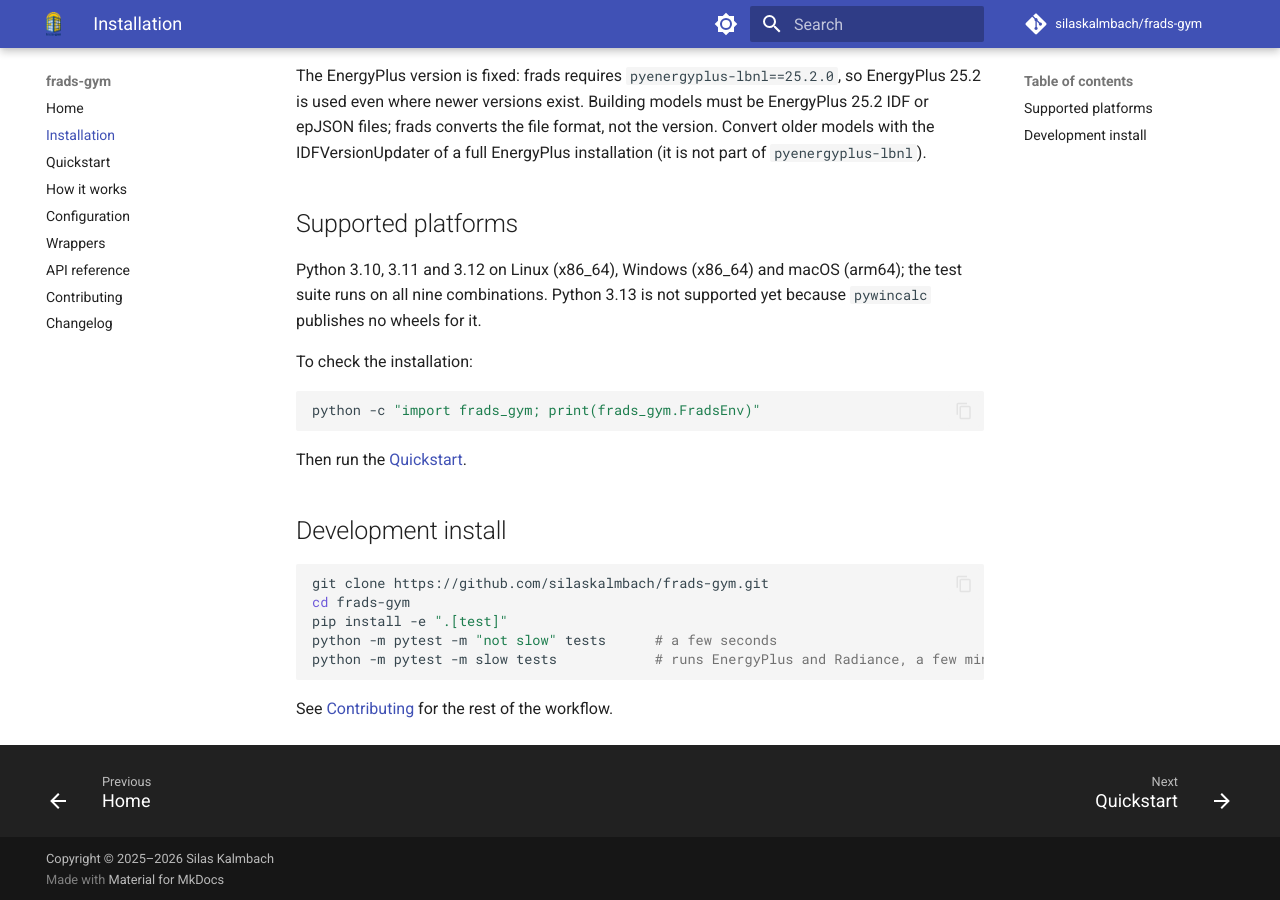
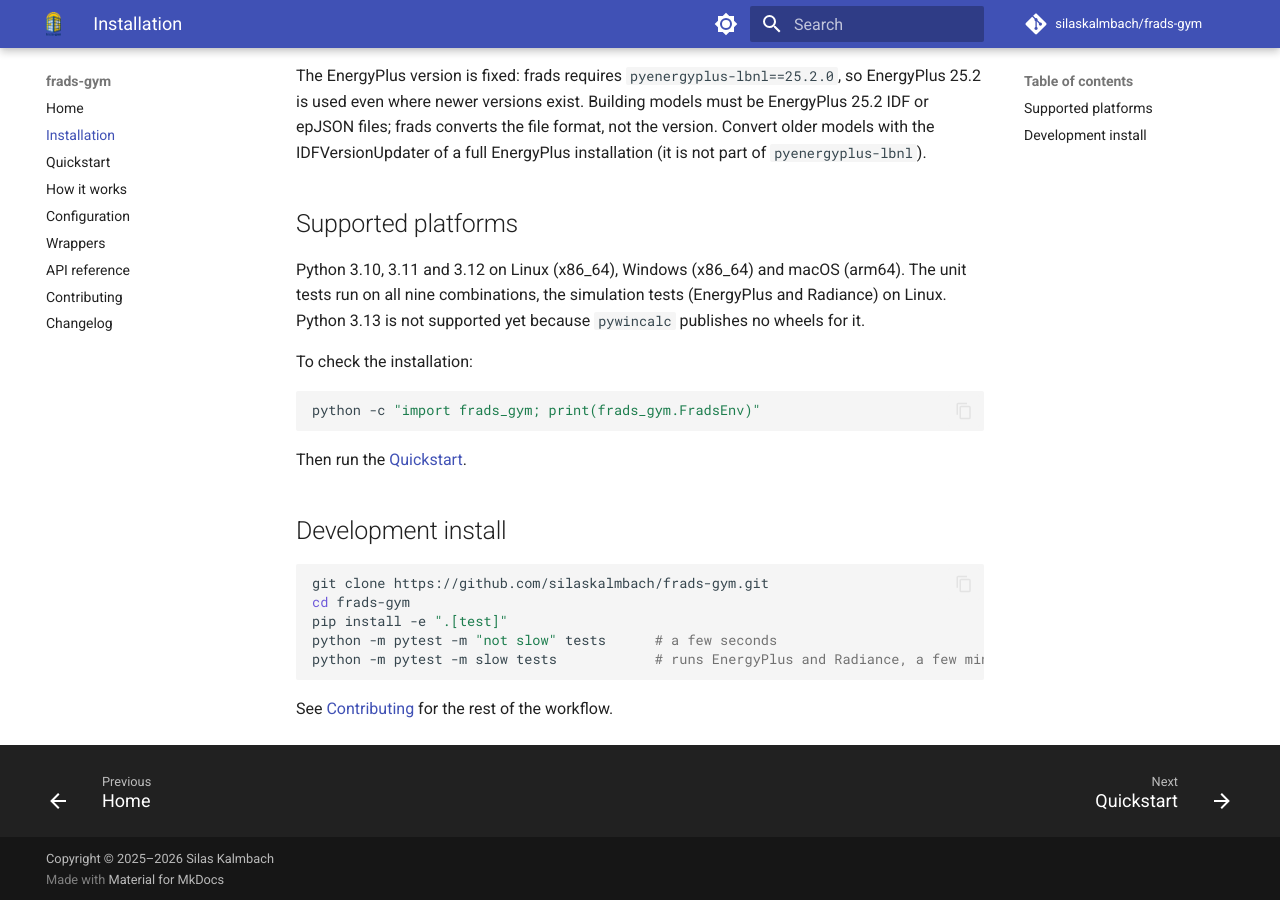
Before and after one commit to silaskalmbach/frads-gym, an MkDocs documentation site: the page built from docs/installation.md, in a window 1280 px wide and 900 px high, scrolled down 561 px. Built offline with MkDocs 1.6.1 and Material for MkDocs 9.7.7, drawn with Linux system fonts in a browser that asks for light colours; comment, search, counter and statistics services are not loaded.

```diff
--- a/docs/installation.md
+++ b/docs/installation.md
@@ -23,8 +23,8 @@ installation (it is not part of `pyenergyplus-lbnl`).
 
 ## Supported platforms
 
-Python 3.10, 3.11 and 3.12 on Linux (x86_64), Windows (x86_64) and macOS (arm64); the test suite runs
-on all nine combinations. Python 3.13 is not supported yet because `pywincalc` publishes no wheels for
+Python 3.10, 3.11 and 3.12 on Linux (x86_64), Windows (x86_64) and macOS (arm64). The unit tests run on
+all nine combinations, the simulation tests (EnergyPlus and Radiance) on Linux. Python 3.13 is not supported yet because `pywincalc` publishes no wheels for
 it.
 
 To check the installation:
```
Also changed, not shown: README.md (+21 -4 lines), docs/index.md (+1 -1 lines).
